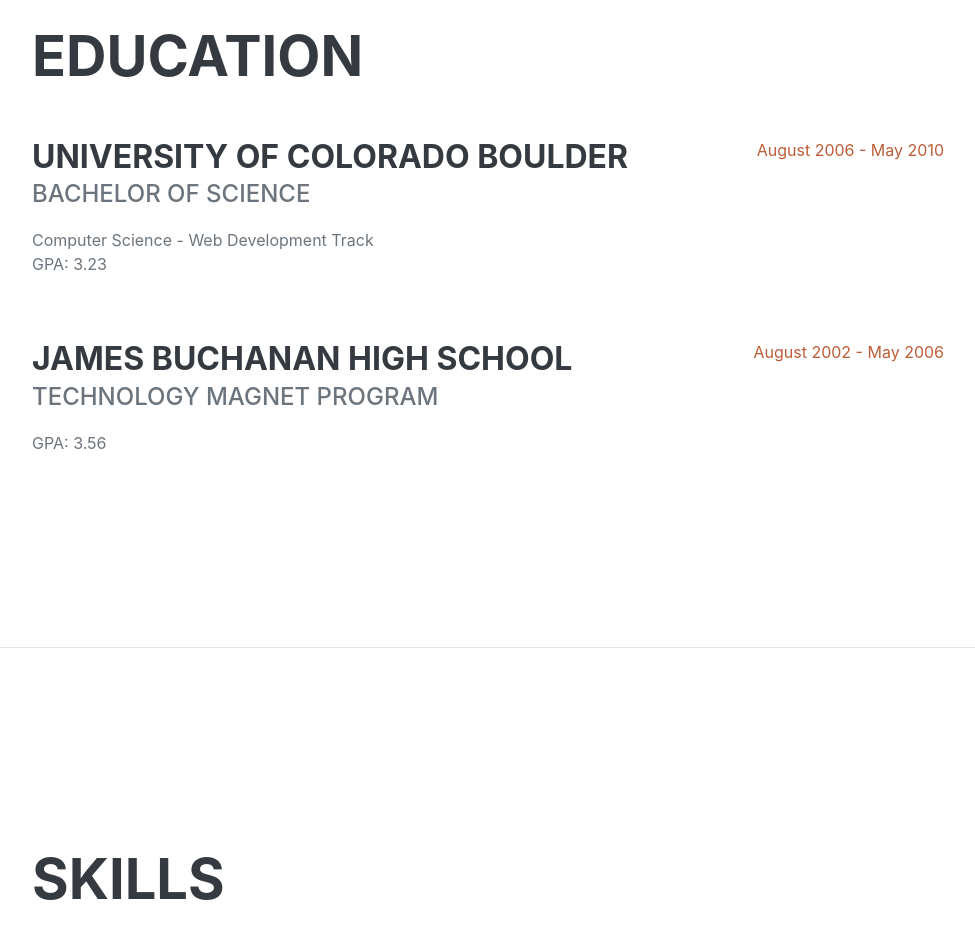
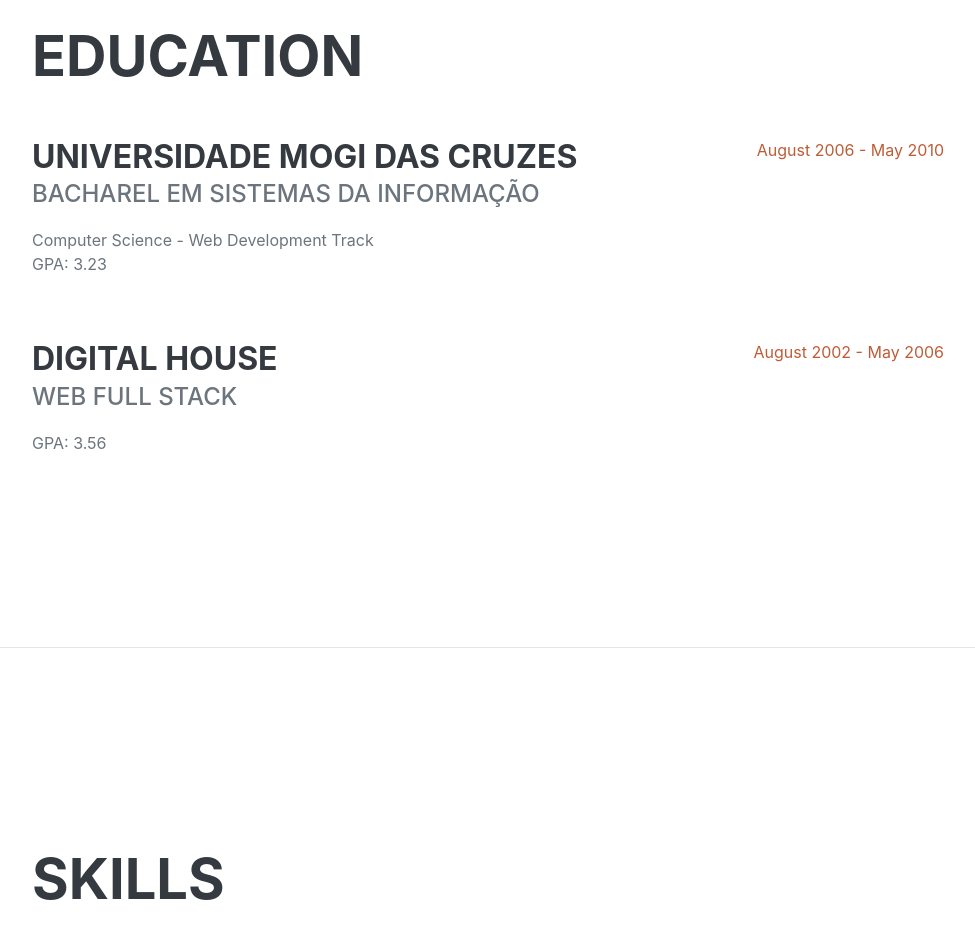
Before and after one commit to mshitakubo-dev/mshitakubo-dev.github.io, a plain HTML site: page index.html in a window 1280 px wide. Shown: the part 2160-3098 px from the top of the page, without its empty margins (288-1263 px from the left). Drawn offline with nearby package versions, Linux system fonts and the light colour scheme; a web font is replaced by a local one.

Commit message:
add education

```diff
--- a/index.html
+++ b/index.html
@@ -102,8 +102,8 @@
                     <h2 class="mb-5">Education</h2>
                     <div class="d-flex flex-column flex-md-row justify-content-between mb-5">
                         <div class="flex-grow-1">
-                            <h3 class="mb-0">University of Colorado Boulder</h3>
-                            <div class="subheading mb-3">Bachelor of Science</div>
+                            <h3 class="mb-0">Universidade Mogi das Cruzes</h3>
+                            <div class="subheading mb-3">Bacharel em Sistemas da Informação</div>
                             <div>Computer Science - Web Development Track</div>
                             <p>GPA: 3.23</p>
                         </div>
@@ -111,8 +111,8 @@
                     </div>
                     <div class="d-flex flex-column flex-md-row justify-content-between">
                         <div class="flex-grow-1">
-                            <h3 class="mb-0">James Buchanan High School</h3>
-                            <div class="subheading mb-3">Technology Magnet Program</div>
+                            <h3 class="mb-0">Digital House</h3>
+                            <div class="subheading mb-3">Web Full Stack</div>
                             <p>GPA: 3.56</p>
                         </div>
                         <div class="flex-shrink-0"><span class="text-primary">August 2002 - May 2006</span></div>
```
